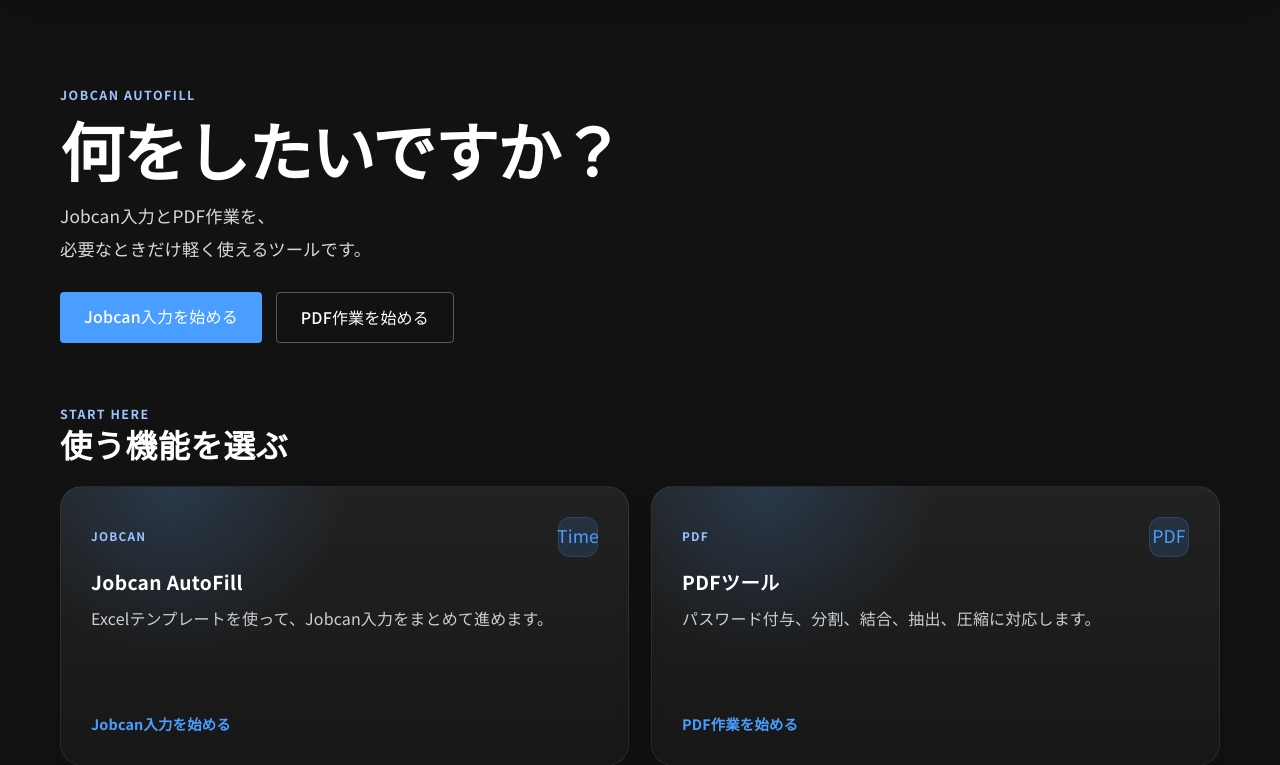
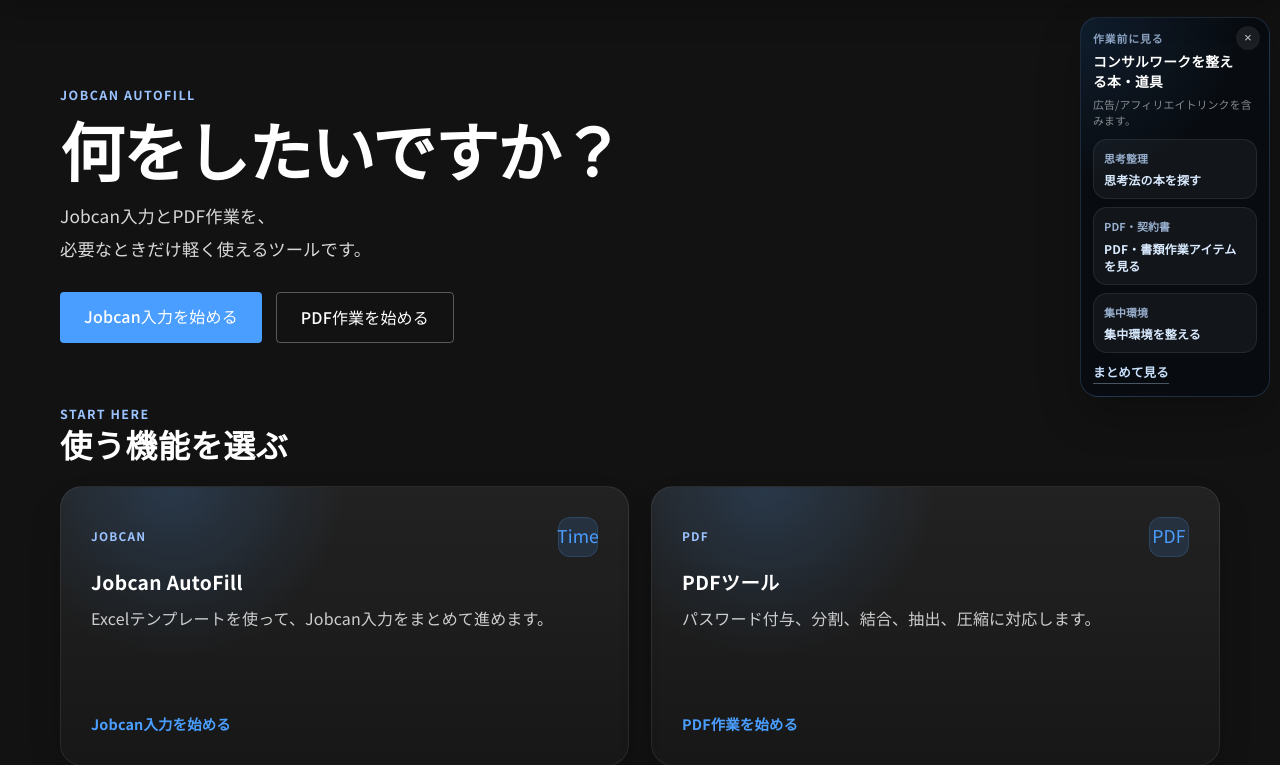
Before and after one commit to RikuTerayama/jobcan_automation, a Flask app: page / in a window 1280 px wide. Shown: the part 115-880 px from the top of the page. Run offline with Flask 3, Linux system fonts and the light colour scheme.

Commit message:
feat: add sticky affiliate rail for CTR

```diff
--- a/data/sitemap_lastmod.json
+++ b/data/sitemap_lastmod.json
@@ -1,8 +1,8 @@
 {
-  "autofill_flow.html": "2026-07-07",
+  "autofill_flow.html": "2026-07-08",
   "faq_lite.html": "2026-07-06",
   "landing.html": "2026-07-05",
   "recommend.html": "2026-07-08",
   "tools/index.html": "2026-07-06",
-  "tools/pdf_flow.html": "2026-07-07"
+  "tools/pdf_flow.html": "2026-07-08"
 }
--- a/scripts/smoke_test.py
+++ b/scripts/smoke_test.py
@@ -96,16 +96,22 @@
             failed.append('home page missing Amazon affiliate tracking attributes')
         if 'data-affiliate-placement="top-inline"' not in home_html:
             failed.append('home page missing top-inline affiliate placement attribute')
+        if 'data-affiliate-placement="top-sidebar"' not in home_html:
+            failed.append('home page missing top-sidebar affiliate placement attribute')
         if 'a8-lite-section' in home_html:
             failed.append('A8 block rendered while ENABLE_A8_AFFILIATE=false')
 
         autofill_html = client.get('/autofill').data.decode('utf-8', errors='replace')
         if 'data-affiliate-placement="autofill-inline"' not in autofill_html:
             failed.append('autofill page missing autofill-inline affiliate placement attribute')
+        if 'data-affiliate-placement="autofill-sidebar"' not in autofill_html:
+            failed.append('autofill page missing autofill-sidebar affiliate placement attribute')
 
         pdf_html = client.get('/tools/pdf').data.decode('utf-8', errors='replace')
         if 'data-affiliate-placement="pdf-inline"' not in pdf_html:
             failed.append('pdf page missing pdf-inline affiliate placement attribute')
+        if 'data-affiliate-placement="pdf-sidebar"' not in pdf_html:
+            failed.append('pdf page missing pdf-sidebar affiliate placement attribute')
 
         os.environ['ENABLE_A8_AFFILIATE'] = 'true'
         os.environ['A8_AFFILIATE_LINKS_JSON'] = '[]'
--- a/static/css/common.css
+++ b/static/css/common.css
@@ -836,6 +836,143 @@
     border-bottom-color: rgba(255, 255, 255, 0.65);
 }
 
+.affiliate-sticky-rail {
+    display: none;
+}
+
+@media (min-width: 1280px) {
+    .affiliate-sticky-rail {
+        position: fixed;
+        right: 18px;
+        top: 132px;
+        z-index: 30;
+        display: block;
+        width: 214px;
+        padding: 14px;
+        border: 1px solid rgba(122, 183, 255, 0.18);
+        border-radius: 18px;
+        background:
+            radial-gradient(circle at top left, rgba(74, 158, 255, 0.12), transparent 38%),
+            rgba(8, 12, 18, 0.86);
+        box-shadow: 0 18px 44px rgba(0, 0, 0, 0.24);
+        backdrop-filter: blur(14px);
+    }
+
+    .affiliate-sticky-rail[hidden] {
+        display: none;
+    }
+
+    .affiliate-sticky-rail__close {
+        position: absolute;
+        top: 8px;
+        right: 9px;
+        width: 24px;
+        height: 24px;
+        border: 0;
+        border-radius: 999px;
+        background: rgba(255, 255, 255, 0.08);
+        color: rgba(255, 255, 255, 0.78);
+        cursor: pointer;
+        line-height: 1;
+    }
+
+    .affiliate-sticky-rail__close:hover {
+        background: rgba(255, 255, 255, 0.15);
+        color: #ffffff;
+    }
+
+    .affiliate-sticky-rail__eyebrow {
+        margin: 0 28px 5px 0;
+        color: rgba(190, 218, 255, 0.72);
+        font-size: 0.68rem;
+        font-weight: 800;
+        letter-spacing: 0.08em;
+    }
+
+    .affiliate-sticky-rail h2 {
+        margin: 0 22px 6px 0;
+        color: var(--color-text-primary);
+        font-size: 0.92rem;
+        line-height: 1.42;
+    }
+
+    .affiliate-sticky-rail__disclosure {
+        margin: 0 0 10px;
+        color: rgba(255, 255, 255, 0.52);
+        font-size: 0.68rem;
+        line-height: 1.45;
+    }
+
+    .affiliate-sticky-rail__list {
+        display: grid;
+        gap: 8px;
+    }
+
+    .affiliate-sticky-rail__item {
+        display: block;
+        padding: 10px;
+        border: 1px solid rgba(255, 255, 255, 0.08);
+        border-radius: 14px;
+        background: rgba(255, 255, 255, 0.045);
+        color: #d9eaff;
+        text-decoration: none;
+    }
+
+    .affiliate-sticky-rail__item:hover {
+        border-color: rgba(155, 195, 255, 0.34);
+        background: rgba(255, 255, 255, 0.075);
+        color: #ffffff;
+        text-decoration: none;
+    }
+
+    .affiliate-sticky-rail__item span {
+        display: block;
+        margin-bottom: 4px;
+        color: rgba(190, 218, 255, 0.78);
+        font-size: 0.68rem;
+        font-weight: 800;
+    }
+
+    .affiliate-sticky-rail__item strong {
+        display: block;
+        color: inherit;
+        font-size: 0.8rem;
+        line-height: 1.42;
+    }
+
+    .affiliate-sticky-rail__more {
+        display: inline-block;
+        margin-top: 10px;
+        color: #cbe2ff;
+        font-size: 0.78rem;
+        font-weight: 800;
+        text-decoration: none;
+        border-bottom: 1px solid rgba(203, 226, 255, 0.34);
+    }
+
+    .affiliate-sticky-rail__more:hover {
+        color: #ffffff;
+        text-decoration: none;
+        border-bottom-color: rgba(255, 255, 255, 0.65);
+    }
+}
+
+@media (min-width: 1280px) and (max-width: 1399px) {
+    .affiliate-sticky-rail {
+        right: 10px;
+        width: 190px;
+        padding: 12px;
+    }
+
+    .affiliate-sticky-rail h2 {
+        font-size: 0.86rem;
+    }
+
+    .affiliate-sticky-rail__item strong {
+        font-size: 0.75rem;
+    }
+}
+
 .recommend-shell {
     width: min(100%, 1120px);
     margin: 0 auto;
--- a/templates/autofill_flow.html
+++ b/templates/autofill_flow.html
@@ -133,6 +133,10 @@
         {% set affiliate_disclosure_rendered = true %}
         {% set affiliate_upper_amazon_rendered = true %}
         {% set affiliate_mid_amazon_rendered = true %}
+
+        {% with affiliate_rail_key='autofill', affiliate_rail_placement='autofill-sidebar', affiliate_rail_title='入力後に見る', affiliate_rail_lead='集中環境と仕事復帰の道具' %}
+            {% include 'includes/affiliate_sticky_rail.html' %}
+        {% endwith %}
     </main>
     {% include 'includes/related_tools.html' %}
     {% include 'includes/footer.html' %}
--- /dev/null
+++ b/templates/includes/affiliate_sticky_rail.html
@@ -0,0 +1,87 @@
+{% set rail_key = affiliate_rail_key|default('home') %}
+{% set rail_section = amazon_lightweight_sections.get(rail_key) if amazon_lightweight_sections is defined and amazon_lightweight_sections else none %}
+{% set rail_items = rail_section['items'] if rail_section and 'items' in rail_section else [] %}
+{% set rail_a8_section = a8_lightweight_sections.get(rail_key) if a8_lightweight_sections is defined and a8_lightweight_sections else none %}
+{% set rail_a8_items = rail_a8_section['items'] if rail_a8_section and 'items' in rail_a8_section else [] %}
+{% set rail_placement = affiliate_rail_placement|default(rail_key ~ '-sidebar') %}
+{% set rail_title = affiliate_rail_title|default('作業前に見る') %}
+{% set rail_lead = affiliate_rail_lead|default('コンサルワークを整える本・道具') %}
+{% set rail_storage_key = 'affiliateRailClosed:' ~ rail_placement %}
+{% if rail_items or rail_a8_items %}
+<aside
+    class="affiliate-sticky-rail affiliate-sticky-rail--{{ rail_key }}"
+    data-affiliate-rail
+    data-affiliate-rail-key="{{ rail_storage_key }}"
+    aria-label="{{ rail_lead }}"
+>
+    <button class="affiliate-sticky-rail__close" type="button" data-affiliate-rail-close aria-label="広告枠を閉じる">×</button>
+    <p class="affiliate-sticky-rail__eyebrow">{{ rail_title }}</p>
+    <h2>{{ rail_lead }}</h2>
+    <p class="affiliate-sticky-rail__disclosure">広告/アフィリエイトリンクを含みます。</p>
+
+    <div class="affiliate-sticky-rail__list" role="list">
+        {% for item in rail_items[:3] %}
+        <a
+            href="{{ item.url }}"
+            target="_blank"
+            rel="nofollow sponsored noopener"
+            class="affiliate-sticky-rail__item"
+            role="listitem"
+            data-affiliate-network="amazon"
+            data-affiliate-category="{{ item.category_label }}"
+            data-affiliate-placement="{{ rail_placement }}"
+            data-affiliate-cta="{{ item.cta|default('Amazonで探す') }}"
+        >
+            <span>{{ item.category_label }}</span>
+            <strong>{{ item.cta|default('Amazonで探す') }}</strong>
+        </a>
+        {% endfor %}
+
+        {% for item in rail_a8_items[:1] %}
+        <a
+            href="{{ item.url }}"
+            target="_blank"
+            rel="nofollow sponsored noopener"
+            class="affiliate-sticky-rail__item affiliate-sticky-rail__item--a8"
+            role="listitem"
+            data-affiliate-network="a8"
+            data-affiliate-category="{{ item.category_label }}"
+            data-affiliate-placement="{{ rail_placement }}"
+            data-affiliate-cta="{{ item.cta|default('詳しく見る') }}"
+        >
+            <span>{{ item.category_label }}</span>
+            <strong>{{ item.cta|default('詳しく見る') }}</strong>
+        </a>
+        {% endfor %}
+    </div>
+
+    {% if rail_section and rail_section.more_path %}
+    <a class="affiliate-sticky-rail__more" href="{{ rail_section.more_path }}">まとめて見る</a>
+    {% endif %}
+</aside>
+<script>
+(function () {
+    var rails = document.querySelectorAll('[data-affiliate-rail]');
+    rails.forEach(function (rail) {
+        var key = rail.getAttribute('data-affiliate-rail-key');
+        try {
+            if (key && window.sessionStorage.getItem(key) === '1') {
+                rail.hidden = true;
+                return;
+            }
+        } catch (error) {
+            // Storage may be unavailable; the rail can still be closed for this page view.
+        }
+
+        var closeButton = rail.querySelector('[data-affiliate-rail-close]');
+        if (!closeButton) return;
+        closeButton.addEventListener('click', function () {
+            rail.hidden = true;
+            try {
+                if (key) window.sessionStorage.setItem(key, '1');
+            } catch (error) {}
+        });
+    });
+})();
+</script>
+{% endif %}
--- a/templates/landing_v2.html
+++ b/templates/landing_v2.html
@@ -56,6 +56,10 @@
         {% set affiliate_rakuten_rendered = true %}
         {% set affiliate_a8_rendered = true %}
 
+        {% with affiliate_rail_key='home', affiliate_rail_placement='top-sidebar', affiliate_rail_title='作業前に見る', affiliate_rail_lead='コンサルワークを整える本・道具' %}
+            {% include 'includes/affiliate_sticky_rail.html' %}
+        {% endwith %}
+
         <nav class="landing-utility-links" aria-label="補助リンク">
             <a href="/faq">FAQ</a>
             <a href="/recommend">おすすめをまとめて見る</a>
--- a/templates/tools/pdf_flow.html
+++ b/templates/tools/pdf_flow.html
@@ -220,6 +220,10 @@
         {% set affiliate_disclosure_rendered = true %}
         {% set affiliate_upper_amazon_rendered = true %}
         {% set affiliate_mid_amazon_rendered = true %}
+
+        {% with affiliate_rail_key='pdf', affiliate_rail_placement='pdf-sidebar', affiliate_rail_title='PDF作業と一緒に', affiliate_rail_lead='書類作業を整える本・道具' %}
+            {% include 'includes/affiliate_sticky_rail.html' %}
+        {% endwith %}
     </main>
     {% include 'includes/related_tools.html' %}
     {% include 'includes/footer.html' %}
```
Also changed, not shown: README.md.
